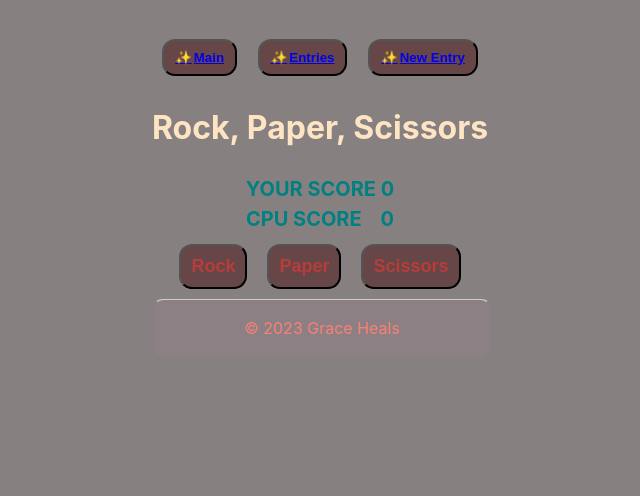
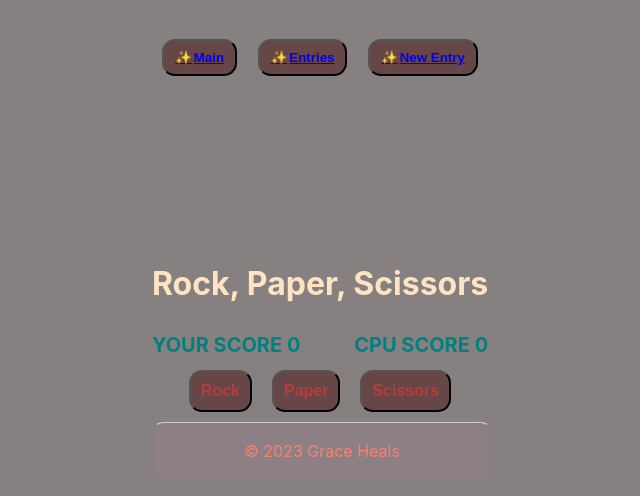
Before and after one commit to anickacodes/journal_app, a React (Vite) app: page /games in a window 1280 px wide. Shown: the top 496 px of the page, without its empty margins (320-960 px from the left). Built offline with nearby package versions, Linux system fonts and the light colour scheme.

Commit message:
RPS fix, new game feature

```diff
--- a/src/App.jsx
+++ b/src/App.jsx
@@ -17,7 +17,7 @@ function App() {
       <Routes>
         <Route path="/" element={<Home />} />
         <Route path="/games" element={
-            <div>
+            <div className="games-container">
               <PacMan />
               <RPS />
             </div>
--- a/src/Games/PacMan.jsx
+++ b/src/Games/PacMan.jsx
@@ -1,10 +1,11 @@
 
 
 const PacMan = () => {
-  return (
-    <div>
 
-    </div>
-  );
+
+  return <canvas>
+
+
+  </canvas>;
 };
- export default PacMan
+export default PacMan;
--- a/src/Games/RPS.jsx
+++ b/src/Games/RPS.jsx
@@ -4,111 +4,111 @@ const RPS = () => {
   const [result, setResult] = useState(null);
   const [points, setPoints] = useState({ user: 0, cpu: 0 });
 
+  const chooseWinner = (userChoice, cpuChoice) => {
+    if (userChoice === cpuChoice) {
+      return "draw";
+    } else if (
+      (userChoice === "rock" && cpuChoice === "scissors") ||
+      (userChoice === "paper" && cpuChoice === "rock") ||
+      (userChoice === "scissors" && cpuChoice === "paper")
+    ) {
+      return "user";
+    } else {
+      return "cpu";
+    }
+  };
+
   const play = (userChoice) => {
     const choices = ["rock", "paper", "scissors"];
-    const computerChoice = choices[Math.floor(Math.random() * choices.length)];
+    const cpuChoice = choices[Math.floor(Math.random() * choices.length)];
+    const winner = chooseWinner(userChoice, cpuChoice);
 
-    if (userChoice === computerChoice) {
-      setResult("It's a draw!");
-      setPoints((prev) => ({
-        ...prev,
-        user: prev.user + 1,
-        cpu: prev.cpu + 1,
-      }));
-    } else if (
-      (userChoice === "rock" && computerChoice === "scissors") ||
-      (userChoice === "paper" && computerChoice === "rock") ||
-      (userChoice === "scissors" && computerChoice === "paper")
-    ) {
-      setResult('Winner Winner Hooray you win!!')
-      setPoints((prevPoints) => ({ ...prevPoints, user: prevPoints.user + 2 }));
-    } else {
-      setResult('Yikes. You lost; Sorry!')
-      setPoints((prevPoints) => ({ ...prevPoints, cpu: prevPoints.cpu + 2 }));
-    }
-  }
-    const handleRoundEnd = () => {
-      if (points.user >= 5) {
-        setResult(<div>
-          Congratulations! You win the game!
-          <br />
-          Your Score: {points.user} | CPU score: {points.cpu}
-        </div>);
-        setPoints((prevPoints) => ({ ...prevPoints, user: 0, cpu: 0 }));
-      } else if (points.cpu >= 5) {
-        setResult(<div>
-          Sorry, you lost the game. Better luck next time!
-          <br />
-          Your Score: {points.user} | CPU score: {points.cpu}
-        </div>);
-        setPoints((prevPoints) => ({ ...prevPoints, user: 0, cpu: 0 }));
-      } else {
-        setResult(null);
-        return;
+    setPoints((prevPoints) => {
+      const newPoints = { ...prevPoints };
+
+      if (winner === "user") {
+        newPoints.user += 1;
+      } else if (winner === "cpu") {
+        newPoints.cpu += 1;
       }
-      setPoints({ user: 0, cpu: 0 });
+
+      if (newPoints.user === 5) {
+        setResult("Congratulations, You Won the Game! 🏆");
+      } else if (newPoints.cpu === 5) {
+        setResult("Game Over, CPU Wins.");
+      }
+      return newPoints;
+    });
+  };
+
+  const resetPoints = () => {
+    setPoints({ user: 0, cpu: 0 });
+    setResult(null);
+  };
+
+  const style = {
+    resultMessage: {
+      fontSize: 19,
+      color: "salmon",
+      marginTop: "10px",
+    },
+    buttonStyle: {
+      fontSize: "16px",
+      margin: "10px",
+      padding: "10px",
+      cursor: "pointer",
+    },
+    scoresContainer: {
+      fontSize: 20,
+      color: "teal",
+      fontWeight: "bold",
+      textShadow: "unset",
+      display: "flex",
+      justifyContent: "space-between",
+    },
   };
 
   return (
-    <div>
+    <div className="rps-game">
       <h1>Rock, Paper, Scissors</h1>
-      <div className="scores_container" style={{fontSize:20, color: 'teal', fontWeight: 'bold', textShadow: 'unset'}}>
-      <div>YOUR SCORE {points.user}</div>
-      <div>CPU SCORE &nbsp;&nbsp; {points.cpu}</div>
+      <div className="scores_container" style={style.scoresContainer}>
+        <div>YOUR SCORE {points.user}</div>
+        <div>CPU SCORE {points.cpu}</div>
       </div>
       <button
-        style={{
-          fontSize: "18px",
-          margin: "10px",
-          padding: "10px",
-          cursor: "pointer",
-        }}
+        style={style.buttonStyle}
         onClick={() => {
           play("rock");
-          handleRoundEnd();
         }}
       >
         Rock
       </button>
       <button
-        style={{
-          fontSize: "18px",
-          margin: "10px",
-          padding: "10px",
-          cursor: "pointer",
-        }}
+        style={style.buttonStyle}
         onClick={() => {
           play("paper");
-          handleRoundEnd();
         }}
       >
         Paper
       </button>
       <button
-        style={{
-          fontSize: "18px",
-          margin: "10px",
-          padding: "10px",
-          cursor: "pointer",
-        }}
+        style={style.buttonStyle}
         onClick={() => {
           play("scissors");
-          handleRoundEnd();
         }}
       >
         Scissors
       </button>
-      {result && (
+      {result && (points.user >= 5 || points.cpu >= 5) && (
         <div>
-          <p id="result" style={{ fontSize: 19, color: 'salmon', marginTop: '10px' }}>{result}</p>
-          <button
-            onClick={() => {
-              setPoints({ user: 0, cpu: 0 });
-              setResult(null);
-            }}
-          >
-            Play Again
-          </button>
+          <p className="result-message" style={style.resultMessage}>
+            {points.user >= 5
+              ? "Congratulations! You win the game!"
+              : "Sorry, you lost the game. Better luck next time!"}
+            <br />
+            Your Score: {points.user} | CPU Score: {points.cpu}
+          </p>
+          <button onClick={resetPoints}>Play Again</button>
           <button
             onClick={() => {
               setResult(null);
@@ -118,6 +118,11 @@ const RPS = () => {
           </button>
         </div>
       )}
+      {result && points.user < 5 && points.cpu < 5 && (
+        <p className="result-message" style={style.resultMessage}>
+          {result}
+        </p>
+      )}
     </div>
   );
 };
```
